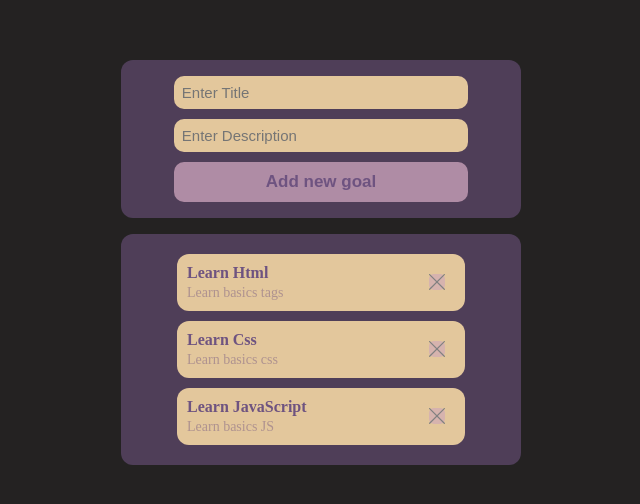
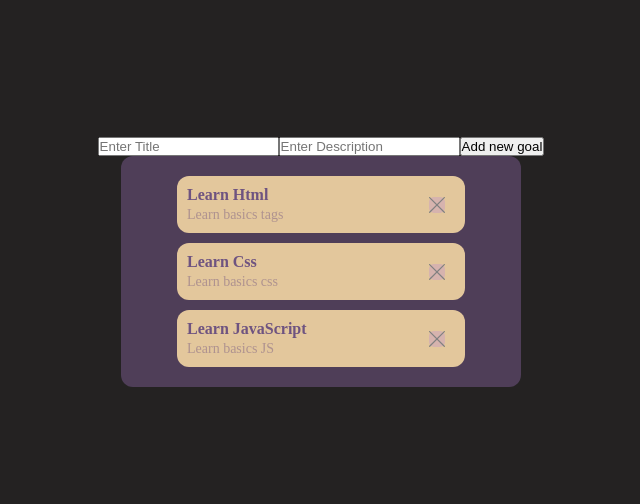
Before and after one commit to chumachenkoUA/technical-task2, a React (Vite) app: page / in a window 1280 px wide. Shown: the part 138-642 px from the top of the page, without its empty margins (319-959 px from the left). Built offline with nearby package versions, Linux system fonts and the light colour scheme.

Commit message:
changed classes

```diff
--- a/src/components/GoalListForm.tsx
+++ b/src/components/GoalListForm.tsx
@@ -1,5 +1,5 @@
+import * as React from "react";
 import {FormEvent, useState} from "react";
-import * as React from "react";
 
 interface Goal {
     title: string;
@@ -11,10 +11,10 @@ interface GoalListFormProps {
 }
 
 function GoalListForm({setGoals}: GoalListFormProps) {
-    const [changeTitle,setChangeTitle] = useState("")
-    const [changeDescription,setChangeDescription] = useState("")
+    const [changeTitle, setChangeTitle] = useState("")
+    const [changeDescription, setChangeDescription] = useState("")
 
-    const handleAddItem =( event:FormEvent) => {
+    const handleAddItem = (event: FormEvent) => {
         event.preventDefault()
 
         if (!(changeTitle === "" || changeDescription === "")) {
@@ -25,8 +25,7 @@ function GoalListForm({setGoals}: GoalListFormProps) {
             setGoals(prev => [...prev, newGoal]);
             setChangeTitle("")
             setChangeDescription("")
-        }
-        else {
+        } else {
             return alert("Please enter a title and description")
         }
 
@@ -34,22 +33,22 @@ function GoalListForm({setGoals}: GoalListFormProps) {
 
     return (
         <>
-            <form className={"goal-list__form"} onSubmit={handleAddItem}>
+            <form className={"goals-form container"} onSubmit={handleAddItem}>
                 <input
-                    className={"goal-list__input"}
+                    className={"goals-form__input"}
                     type="text"
                     placeholder="Enter Title"
                     value={changeTitle}
                     onChange={(e) => setChangeTitle(e.target.value)}
                 />
                 <input
-                    className={"goal-list__input"}
+                    className={"goals-form__input"}
                     type="text"
                     placeholder="Enter Description"
                     value={changeDescription}
                     onChange={(e) => setChangeDescription(e.target.value)}
                 />
-                <button className={"goal-list__add-button"} type={"submit"}>Add new goal</button>
+                <button className={"button goals-form__add-button"} type={"submit"}>Add new goal</button>
             </form>
         </>
     )
```
